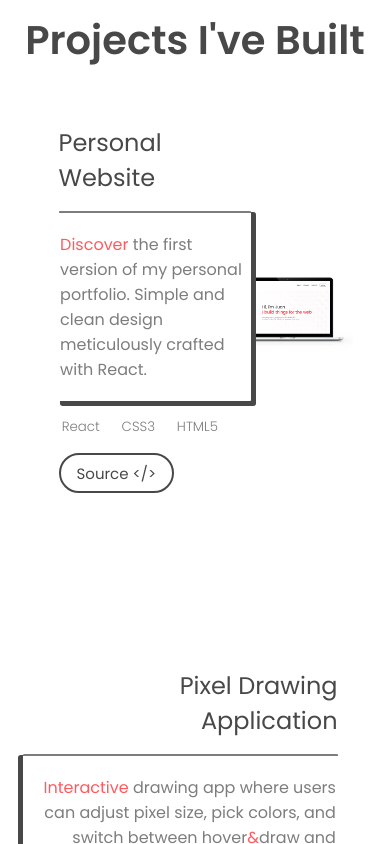
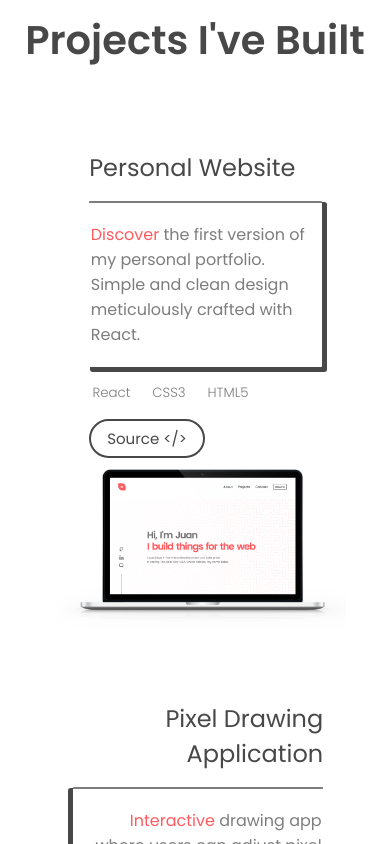
Before and after one commit to JD-R0driguez/react-play-ground, a React (Vite) app in the folder home-page/: page / in a window 390 px wide. Shown: the part 2460-3304 px from the top of the page. Built offline with nearby package versions, Linux system fonts and the light colour scheme.

Commit message:
Added media query to Projects section

```diff
--- a/home-page/src/components/Projects.css
+++ b/home-page/src/components/Projects.css
@@ -158,3 +158,28 @@ button.live-code{
 .links button.repo-link:hover {
     box-shadow: 2px 5px 0 0 #484848;
 }
+
+
+@media only screen and (max-width: 1000px) {
+    .project-container{
+        gap:2rem;
+    }
+}
+
+
+@media only screen and (max-width: 900px) {
+    .section-projects{
+        width: 60%;
+    }
+    .project-image-container img{
+        margin-top: -3rem;
+        margin-bottom: -3rem;
+    }
+    .project-container, .project-container.left{
+        height: auto;
+        flex-direction: column-reverse;
+        margin-bottom: 1rem;
+        margin-top: 1rem;
+        margin-left: 0.7rem;
+    }
+}
```
